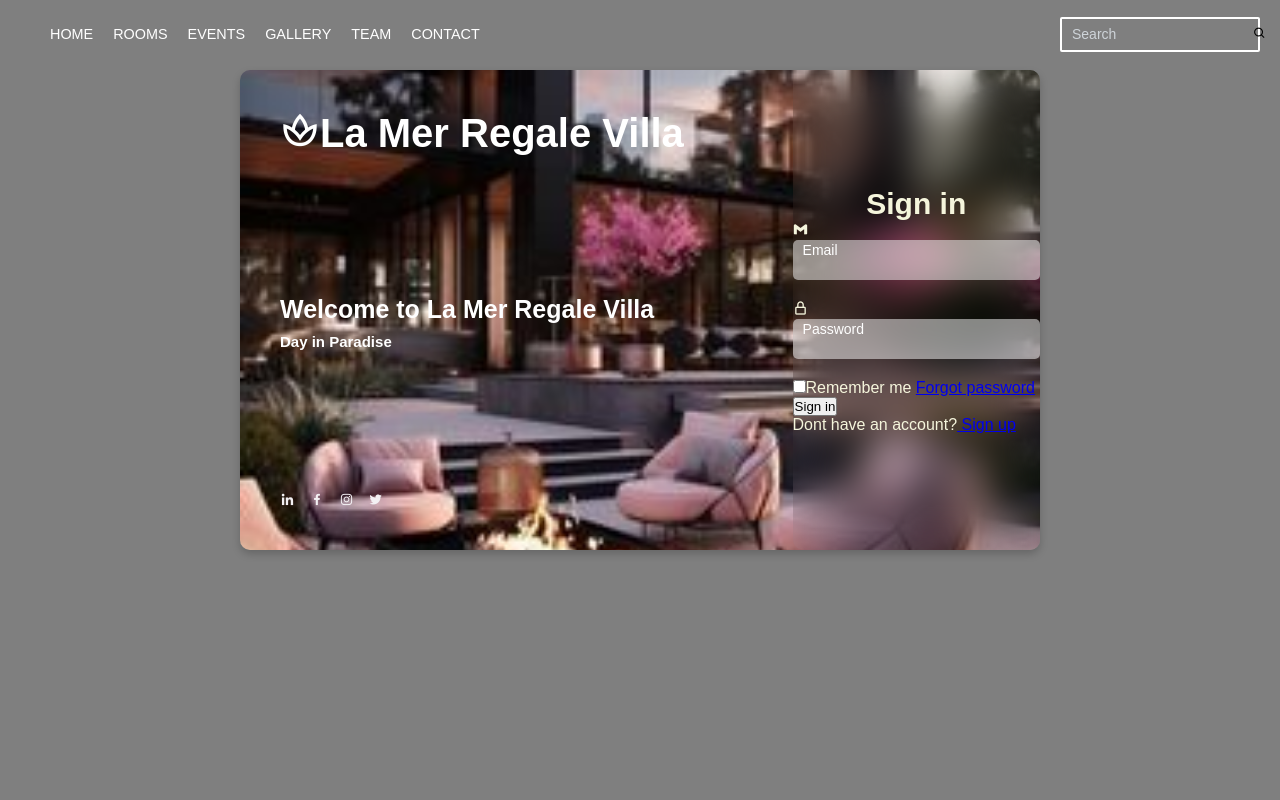
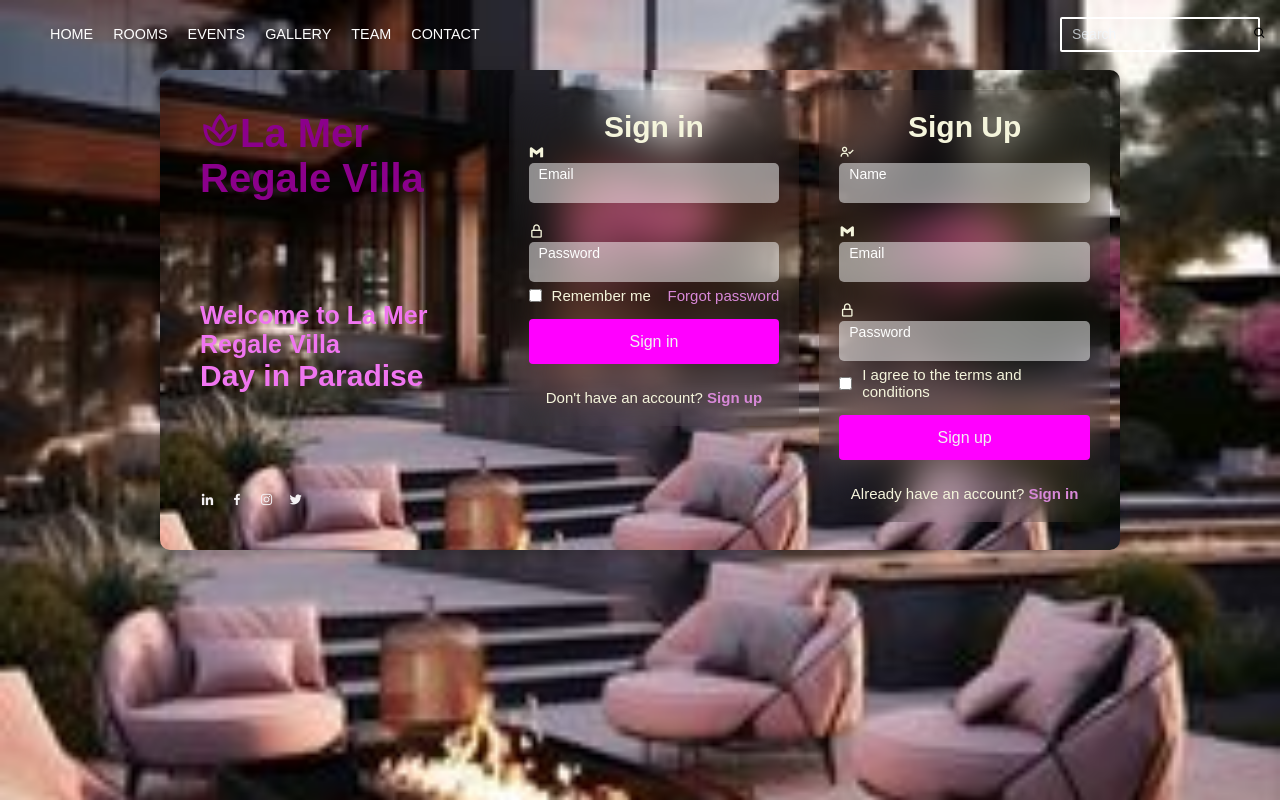
Before and after one commit to doreennjagi/la_villa_resort, a plain HTML site: page index.html in a window 1280 px wide. Drawn offline with nearby package versions, Linux system fonts and the light colour scheme.

Commit message:
landing page

```diff
--- a/index.html
+++ b/index.html
@@ -3,14 +3,13 @@
 <head>
     <meta charset="UTF-8">
     <meta name="viewport" content="width=device-width, initial-scale=1.0">
-    <title>La Mer Regale Villa </title>
+    <title>La Mer Regale Villa</title>
     <link rel="stylesheet" href="main.css">
     <link href='https://unpkg.com/boxicons@2.1.4/css/boxicons.min.css' rel='stylesheet'>
 </head>
 <body>
     <header class="hero">
         <nav>
-
             <ul class="nav_links">
                 <li><a href="#">HOME</a></li>
                 <li><a href="#">ROOMS</a></li>
@@ -19,7 +18,6 @@
                 <li><a href="#">TEAM</a></li>
                 <li><a href="#">CONTACT</a></li>
             </ul>
-
         </nav>
         <form action="#" class="search-bar">
             <input type="text" name="search" placeholder="Search">
@@ -28,6 +26,7 @@
             </button>
         </form>
     </header>
+    <div class="background"></div>
     <div class="container">
         <div class="content">
             <h1 class="logo"><i class='bx bx-spa'></i>La Mer Regale Villa</h1>
@@ -40,8 +39,8 @@
                 <a href="#"><i class='bx bxl-instagram'></i></a>
                 <a href="#"><i class='bx bxl-twitter' ></i></a>
             </div>
+        </div>
 
-        </div>
         <div class="logreg-box">
             <div class="form-box login">
                 <form action="#">
@@ -50,7 +49,6 @@
                         <span class="icon"><i class='bx bxl-gmail'></i></span>
                         <input type="email" required>
                         <label>Email</label>
-
                     </div>
                     <div class="input-box">
                         <span class="icon"><i class='bx bx-lock-alt'></i></span>
@@ -58,22 +56,44 @@
                         <label>Password</label>
                     </div>
                     <div class="remember-forgot">
-                            <label><input type="checkbox">Remember me
-                            </label>
-                            <a href= "#">Forgot password</a>
+                        <label><input type="checkbox">Remember me</label>
+                        <a href="#">Forgot password</a>
                     </div>
-                        <!-- Other form fields and elements -->
                     <button type="submit" class="btn">Sign in</button>
                     <div class="login-register">
-                            <p>Dont have an account?<a href="#"
-                                class="register-link"> Sign up</a></p>
-
+                        <p>Don't have an account?<a href="#" class="register-link"> Sign up</a></p>
                     </div>
                 </form>
             </div>
 
+            <div class="form-box register">
+                <form action="#">
+                    <h3>Sign Up</h3>
+                    <div class="input-box">
+                        <span class="icon"><i class='bx bx-user-check'></i></span>
+                        <input type="text" required>
+                        <label>Name</label>
                     </div>
-
+                    <div class="input-box">
+                        <span class="icon"><i class='bx bxl-gmail'></i></span>
+                        <input type="email" required>
+                        <label>Email</label>
+                    </div>
+                    <div class="input-box">
+                        <span class="icon"><i class='bx bx-lock-alt'></i></span>
+                        <input type="password" required>
+                        <label>Password</label>
+                    </div>
+                    <div class="remember-forgot">
+                        <label><input type="checkbox">I agree to the terms and conditions</label>
+                    </div>
+                    <button type="submit" class="btn">Sign up</button>
+                    <div class="login-register">
+                        <p>Already have an account?<a href="#" class="register-link"> Sign in</a></p>
+                    </div>
+                </form>
+            </div>
+        </div>
     </div>
 </body>
 </html>
--- a/main.css
+++ b/main.css
@@ -75,7 +75,7 @@ nav {
     padding-left: 10px;
 }
 
-    .search-bar input::placeholder{
+.search-bar input::placeholder{
 color: aliceblue;
 opacity: 0.7;
     }
@@ -91,14 +91,24 @@ opacity: 0.7;
         align-items: center;
 
 }
+.background{
+    width: 100%;
+    height: 100vh;
+    background:url(./images/background.jpg) no-repeat;
+    background-size: cover;
+    background-position: center;
+}
 .container {
     position: absolute;
     top: 50px;
     left: 50%;
     transform: translateX(-50%);
     width: 75%;
-    max-width: 800px;
     height: 480px;
+    display: flex;
+    flex-direction:row;
+    justify-content:space-between;
+
     background-image: url('./images/background.jpg');
     background-position: center;
     background-size: cover;
@@ -106,7 +116,6 @@ opacity: 0.7;
     box-shadow: 0 4px 8px rgba(0, 0, 0, 0.2);
     overflow: hidden;
     margin-top: 20px;
-    display: flex;
 
     }
 
@@ -114,22 +123,29 @@ opacity: 0.7;
     flex: 1;
     padding: 40px;
     display: flex;
-    flex-direction: column;
+    flex-direction:column;
     justify-content: space-between;
-    color: #fff;
+    color:darkmagenta;
 }
 
-.content  .logo{
+.content .logo{
     font-size: 40px;
 
+}
+.text-sci{
+    font-weight: 500;
+    display: flex;
+    align-items: center;
+    color: #f075f0;
 }
 .text-sci h2{
     font-size: 25px;
 
 }
 .text-sci h2 span{
-    font-size: 15px;
+    font-size: 30px;
 }
+
 .social-links a i{
     font-size: 15px;
     color:#f3f0f3;
@@ -141,38 +157,33 @@ opacity: 0.7;
     transform: scale(1,2);
 }
 .logreg-box{
-    position: absolute;
-    top: 0;
-    right: 0;
-
-    width :calc(100% -58%);
-    height: 100%;
-}
-.logreg-box .form-box{
     display: flex;
     justify-content: center;
-    align-items: center;
+    align-items: flex-start;
+    margin-top: 20px;
+}
+.form-box{
     width: 100%;
-    height: 100%;
+    max-width: 400px;
+    padding: 20px;
+    margin: 0 10px;
     background: transparent;
-    backdrop-filter: blur( 20px);
-    border-top-right-radius: 10px;
-    border-bottom-left-radius: 10px;
-    color:beige
+    backdrop-filter: blur(20px);
+    border-radius: 10px;
+    color: beige;
+}
 
-}
-.form-box h3{
+.form-box h3 {
     font-size: 30px;
     text-align: center;
+}
 
-}
-.form-box .input-box {
+.input-box {
     position: relative;
-    width: 100%;
     margin-bottom: 20px;
 }
 
-.form-box .input-box input {
+.input-box input {
     width: 100%;
     height: 40px;
     padding: 10px;
@@ -182,14 +193,15 @@ opacity: 0.7;
     color: #000;
     font-size: 16px;
     outline: none;
+
 }
 
-.form-box .input-box input:focus {
+.input-box input:focus {
     border: 2px solid #ffcc00;
 
     }
 
-.form-box .input-box label {
+.input-box label {
     position: absolute;
     top: 50%;
     left: 10px;
@@ -200,9 +212,65 @@ opacity: 0.7;
     transition: 0.3s ease;
 }
 
-.form-box .input-box input:focus + label,
-.form-box .input-box input:valid + label {
+.input-box input:focus + label,
+.input-box input:valid + label {
     top: 5px;
     font-size: 12px;
     color: #ffcc00;
 }
+.remember-forgot{
+    font-size: 15px;
+    font-weight: 500;
+    margin:-15px 0 15px;
+    display: flex;
+    justify-content: space-between;
+    align-items: center;
+}
+
+
+.remember-forgot label {
+    display: flex;
+    align-items: center;
+}
+
+.remember-forgot label input {
+    margin-right: 10px;
+    accent-color: #f075f0;
+}
+
+.remember-forgot a {
+    color: #d888d8;
+    text-decoration: none;
+}
+
+.remember-forgot a:hover {
+    text-decoration: underline;
+}
+
+.btn {
+    width: 100%;
+    height: 45px;
+    background: fuchsia;
+    border: none;
+    outline: none;
+    border-radius: 4px;
+    font-size: 16px;
+    cursor: pointer;
+    color: #f3f0f3;
+    font-weight: 500;
+}
+.login-register{
+    font-size: 15px;
+    font-weight: 500;
+    text-align: center;
+    margin-top: 25px;
+}
+.login-register p a{
+    color: #d888d8;
+    font-weight: 600;
+    text-decoration: none;
+}
+
+.login-register p a:hover{
+    text-decoration: underline;
+}
```
Lines whose indentation alone changed are shown as unchanged.
